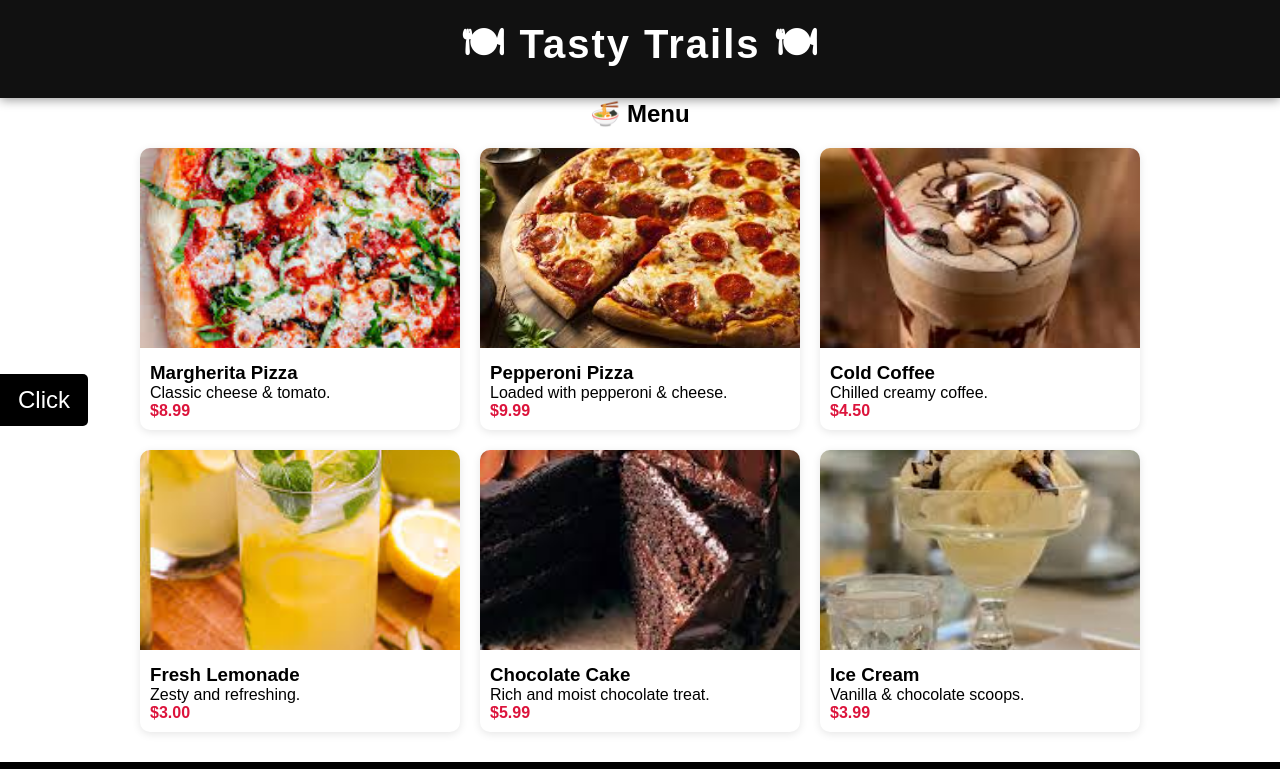
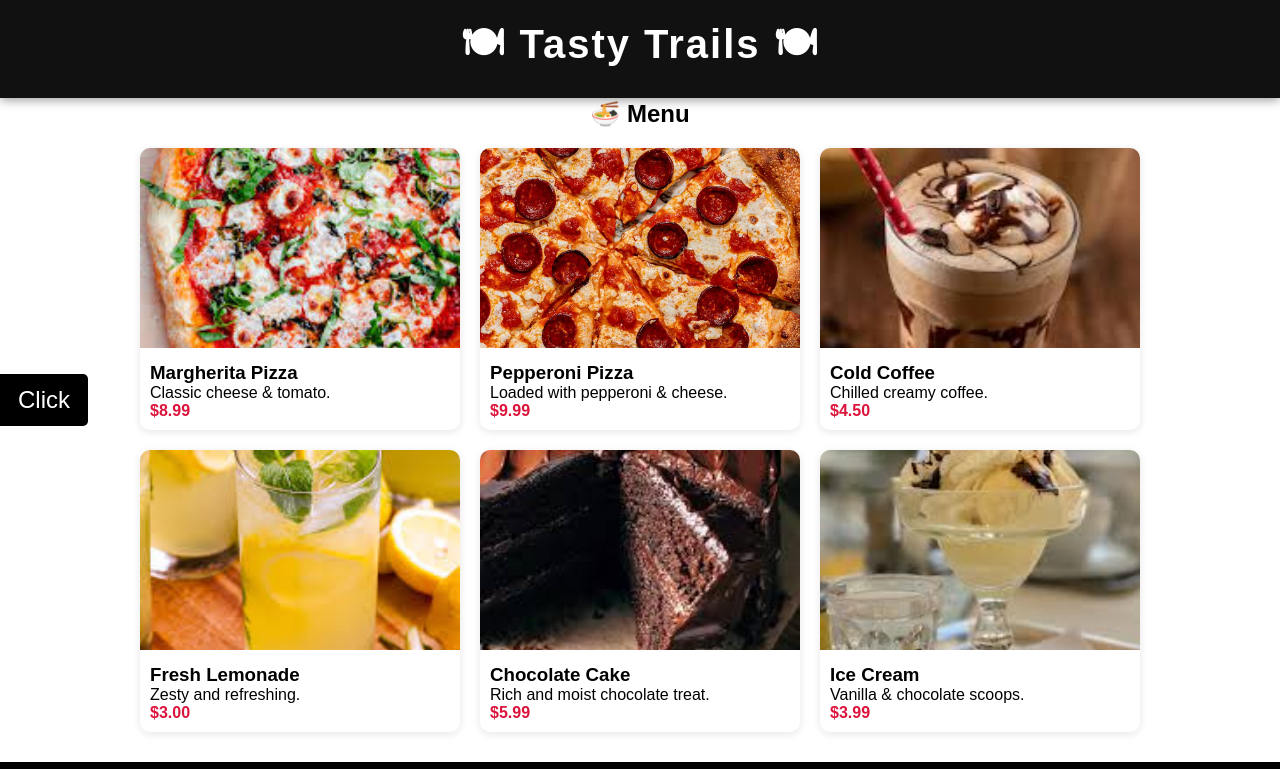
Before and after one commit to karshitha17/Tasty-Trails, a plain HTML site: page index.html in a window 1280 px wide. Shown: the top 769 px of the page. Drawn offline with Linux system fonts and the light colour scheme.

Commit message:
Update index.html

```diff
--- a/index.html
+++ b/index.html
@@ -290,7 +290,7 @@
     </div>
 
     <div class="menu-item pizza">
-      <img src="https://raw.githubusercontent.com/karshitha17/Tasty-Trails/main/pepperoni.jpeg" alt="Pizza" onclick="openSlider('pizza', 1)">
+      <img src="https://raw.githubusercontent.com/karshitha17/Tasty-Trails/main/pepperoni.jpg" alt="Pizza" onclick="openSlider('pizza', 1)">
       <div class="menu-info">
         <h3>Pepperoni Pizza</h3>
         <p>Loaded with pepperoni & cheese.</p>
```
